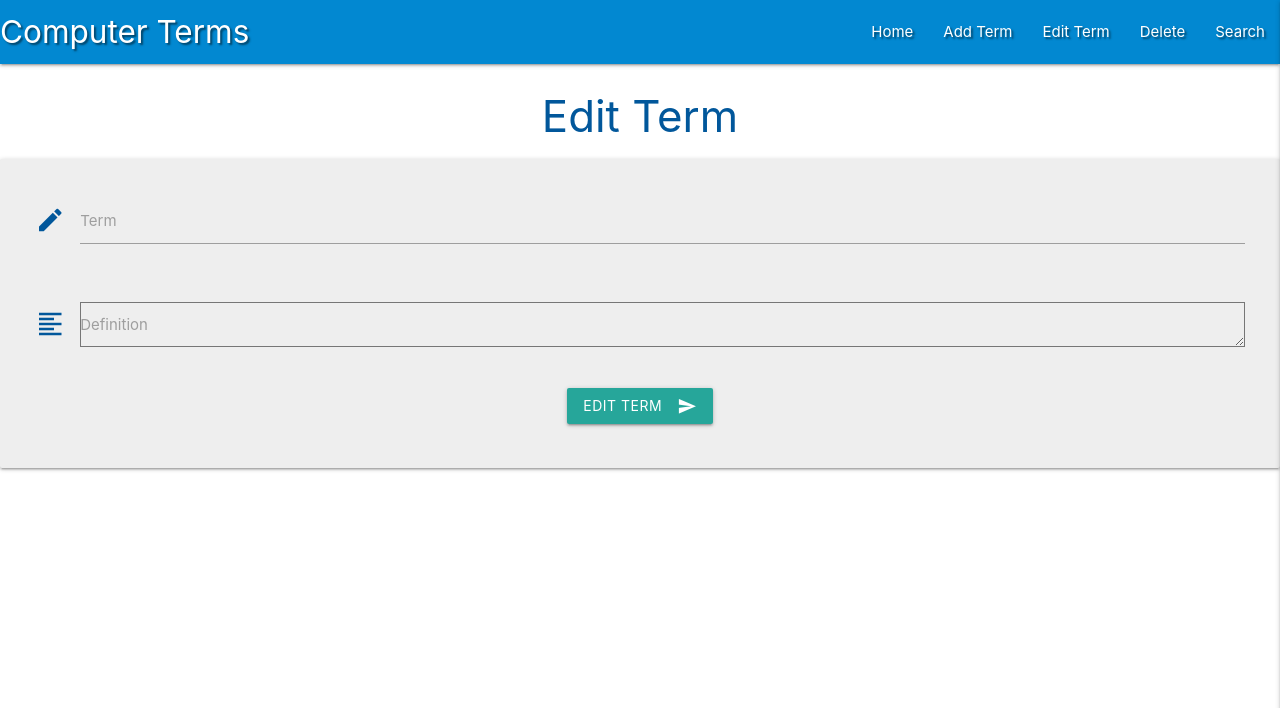
After one commit to BobHerold/computer-terms, a Flask app: page /edit_term in a window 1280 px wide. The commit adds this page. Shown: the top 708 px of the page. Run offline with Flask 2, Linux system fonts and the light colour scheme; some libraries are stand-ins or nearby versions.

```diff
--- a/app.py
+++ b/app.py
@@ -26,6 +26,13 @@ def get_terms():
     return render_template("terms.html", terms=terms)
 
 
+@app.route("/search", methods=["GET", "POST"])
+def search():
+    query = request.form.get("query")
+    terms = mongo.db.terms.find({"$text": {"$search": query}})
+    return render_template("terms.html", terms=terms)
+
+
 @app.route("/add_term", methods=["GET", "POST"])
 def add_term():
     if request.method == "POST":
@@ -39,6 +46,11 @@ def add_term():
     return render_template("add_term.html")
 
 
+@app.route("/edit_term", methods=["GET", "POST"])
+def edit_term():
+    return render_template("edit_term.html")
+
+
 if __name__ == "__main__":
     app.run(host=os.environ.get("IP"),
         port=int(os.environ.get("PORT")),
--- a/templates/base.html
+++ b/templates/base.html
@@ -21,7 +21,7 @@
                 <ul class="right hide-on-med-and-down">
                     <li><a href="{{ url_for('get_terms')}}">Home</a></li>
                     <li><a href="{{ url_for('add_term')}}">Add Term</a></li>
-                    <li><a href="#">Edit Term</a></li>
+                    <li><a href="{{ url_for('edit_term')}}">Edit Term</a></li>
                     <li><a href="#">Delete</a></li>
                     <li><a href="#">Search</a></li>
                 </ul>
@@ -32,7 +32,7 @@
             <li><h4 class="center-align light-blue-text text-darken-4">Computer Terms</h4></li>
             <li><a href="{{ url_for('get_terms')}}">Home</a></li>
             <li><a href="{{ url_for('add_term')}}">Add Term</a></li>
-            <li><a href="#">Edit Term</a></li>
+            <li><a href="{{ url_for('edit_term')}}">Edit Term</a></li>
             <li><a href="#">Delete</a></li>
             <li><a href="#">Search</a></li>
         </ul>
--- /dev/null
+++ b/templates/edit_term.html
@@ -0,0 +1,36 @@
+{% extends "base.html" %}
+{% block content %}
+
+    <h3 class="light-blue-text text-darken-4 center-align">Edit Term</h3>
+
+<div class="row card-panel grey lighten-3">
+	<form class="col s12" method="POST" action="{{ url_for('edit_term') }}">
+        <!-- term name -->
+		<div class="row">
+			<div class="input-field col s12">
+				<i class="material-icons prefix light-blue-text text-darken-4">edit</i>
+				<input id="term" name="term" minlength="2" maxlength="35"
+                     type="text" class="validate" required>
+				<label for="term">Term</label>
+			</div>
+		</div>
+        <!-- term definition -->
+        <div class="row">
+			<div class="input-field col s12">
+				<i class="material-icons prefix light-blue-text text-darken-4">format_align_left</i>
+                <textarea id="definition" name="definition" class="materialize-textarea-validate" required></textarea>
+                <label for="definition">Definition</label>
+			</div>
+		</div>
+        <!-- submit button -->
+        <div class="row">
+            <div class="col s12 center-align">
+                <button class="btn waves-effect waves-light" type="submit">Edit Term
+                    <i class="material-icons right">send</i>
+                </button>
+            </div>
+        </div>
+	</form>
+</div>
+
+{% endblock %}
```
Also changed, not shown: templates/terms.html (+20 -0 lines), README.md.
